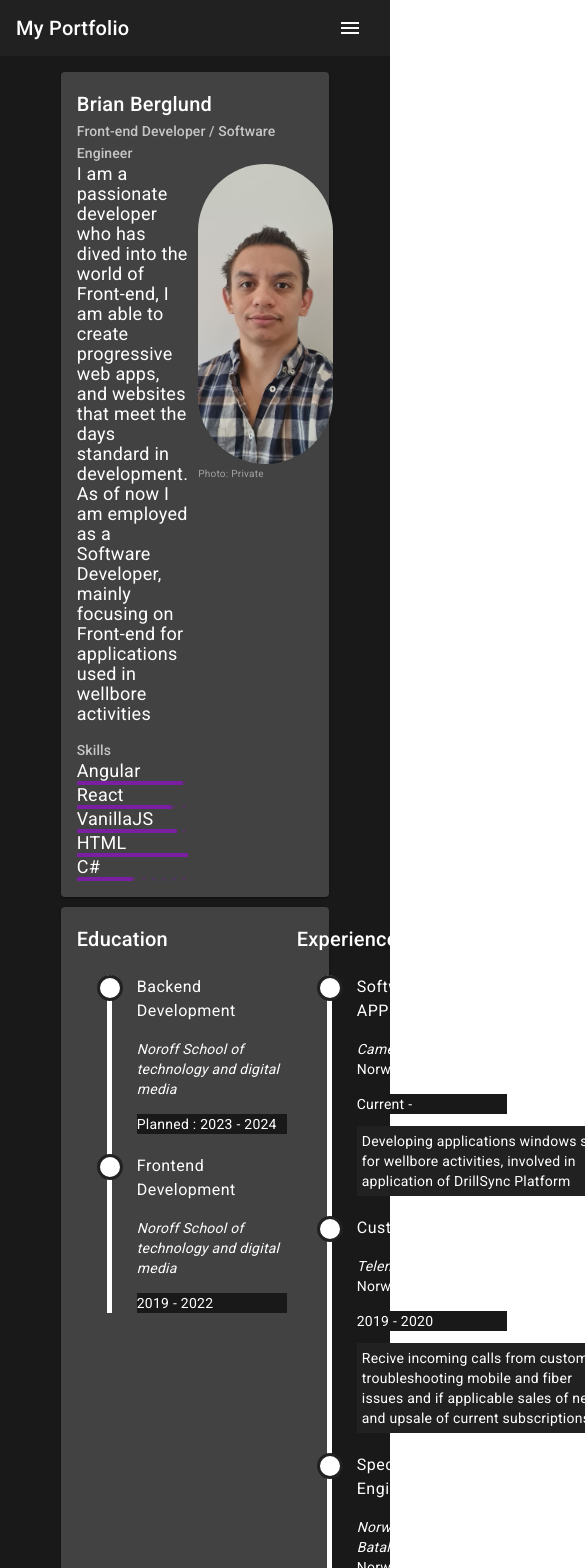
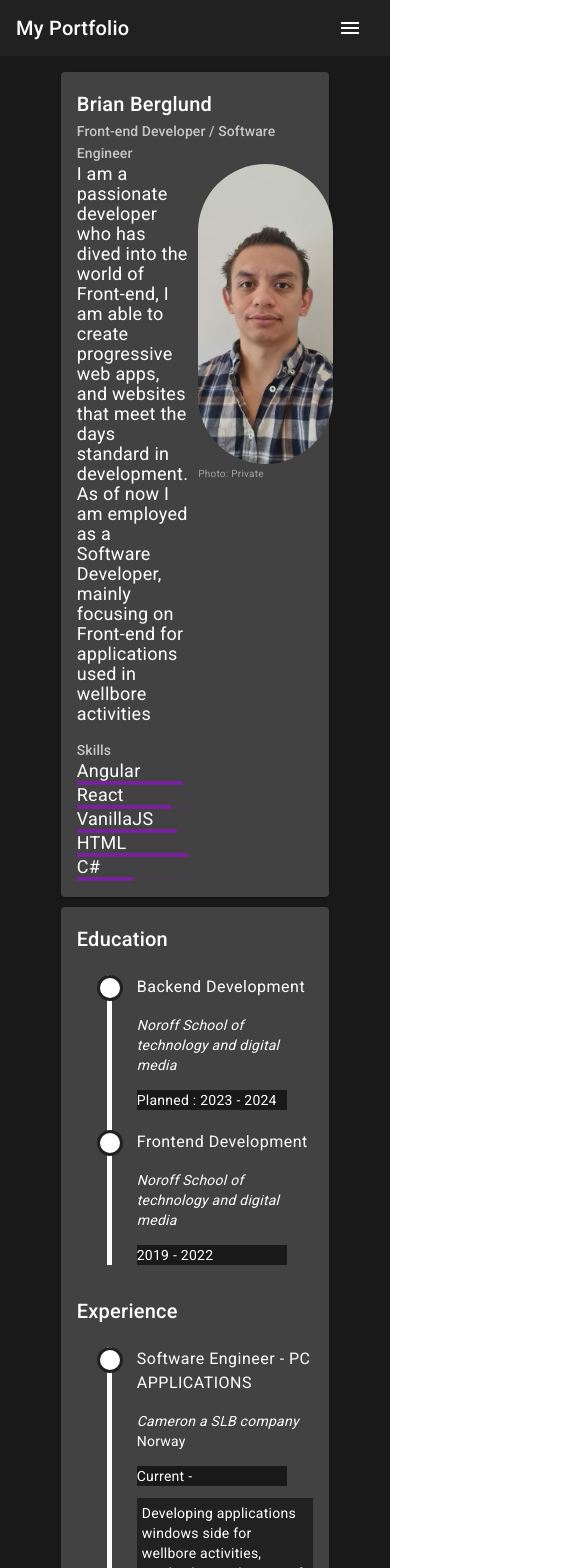
Before and after one commit to BrianEP-hub/portfolio, an Angular app: page / in a window 390 px wide. Shown: the top 1568 px of the page, 585 px wide, since content can reach past the window. Built offline with nearby package versions, Linux system fonts and the light colour scheme.

Commit message:
page responsiveness

```diff
--- a/src/app/pages/home/home.component.html
+++ b/src/app/pages/home/home.component.html
@@ -70,6 +70,12 @@
                 <li>C#</li>
                 <li>Pyton</li>
             </ul>
+            <mat-card-subtitle>Frameworks</mat-card-subtitle>
+            <ul>
+                <li>Angular</li>
+                <li>React</li>
+                <li>Next.js</li>
+            </ul>
         </div>
       </mat-card-content>
     </mat-card>
--- a/src/app/pages/home/home.component.scss
+++ b/src/app/pages/home/home.component.scss
@@ -38,6 +38,7 @@
   width: 75%;
   .experience-content {
     display: flex;
+    flex-flow: row wrap;
     gap: 10px;
     justify-content: space-around;
   }
@@ -51,12 +52,14 @@ ul.timeline {
     padding-left: 20px;
     .year{
         background-color: #191919;
+        min-width: 50%;
         margin-top: 15px;
-        width: 150px;
+        max-width: 150px;
     }
     .description{
         background-color: #212121;
-        width: 250px;
+        min-width: 50%;
+        max-width: 250px;
         padding: 5px;
     }
   }
--- a/src/assets/info.json
+++ b/src/assets/info.json
@@ -2,5 +2,5 @@
     "name": "Brian Berglund",
     "position": "Front-end Developer / Software Engineer",
     "description": "I am a passionate developer who has dived into the world of Front-end, I am able to create progressive web apps, and websites that meet the days standard in development. As of now I am employed as a Software Developer, mainly focusing on Front-end for applications used in wellbore activities",
-    "image": "../../assets/images/profile/portrait.jpg"
+    "image": "/assets/images/profile/portrait.jpg"
 }
--- a/src/assets/projects.json
+++ b/src/assets/projects.json
@@ -4,41 +4,41 @@
     "link": "",
     "description": "Holidaze, create a website for a local tourism agency based in Bergen named holidaze. Users are to be able to browse through and find accommodations and put in booking for a room/appartment.",
     "repo": "https://github.com/Noroff-FEU-Assignments/project-exam-2-BrianEP-hub",
-    "image": "../../assets/images/projects/exam2.png"
+    "image": "/assets/images/projects/exam2.png"
   },
   {
     "name": "Semester Project 2",
     "link": "",
     "description": "TechHub, create a blogstyle website for technical posts about development",
     "repo": "https://github.com/BrianEP-hub/semester-project-2",
-    "image": "../../assets/images/projects/semesterProject2.png"
+    "image": "/assets/images/projects/semesterProject2.png"
   },
   {
     "name": "JavaScript Frameworks 2",
     "link": "",
     "description": "",
     "repo": "https://github.com/Noroff-FEU-Assignments/js-frameworks-course-assignment-BrianEP-hub",
-    "image": "../../assets/images/projects/"
+    "image": "/assets/images/projects/"
   },
   {
     "name": "Crypto app",
     "link": "https://brianep-hub-crypto-tracker.netlify.app/",
     "description": "Self made crypto tracker built with reactjs, axios, antd and reduxjs toolkit. NOTE!: The api has changed since the build was deployed, new production is underway!",
     "repo": "https://github.com/BrianEP-hub/cryptoapp",
-    "image": "../../assets/images/projects/cryptoapp.png"
+    "image": "/assets/images/projects/cryptoapp.png"
   },
   {
     "name": "Games dashboard",
     "link": "https://brianep-hub-angular-dashboard.netlify.app/",
     "description": "Games display built with Angular 12.2.7 and angular material. NOTE!: The api has changed since the build was deployed, new production is underway!",
     "repo": "https://github.com/BrianEP-hub/angular-dashboard-app",
-    "image": "../../assets/images/projects/gamesDashboard.png"
+    "image": "/assets/images/projects/gamesDashboard.png"
   },
   {
     "name": "SpaceX microsite",
     "link": "https://brianep-hub-project-exam-1.netlify.app/",
     "description": "First semester Exam project, SpaceX microsite with launch details and countdowntimer for next launch of spaceshuttle",
     "repo": "https://github.com/BrianEP-hub/Project-Exam",
-    "image": "../../assets/images/projects/exam1.png"
+    "image": "/assets/images/projects/exam1.png"
   }
 ]
```
